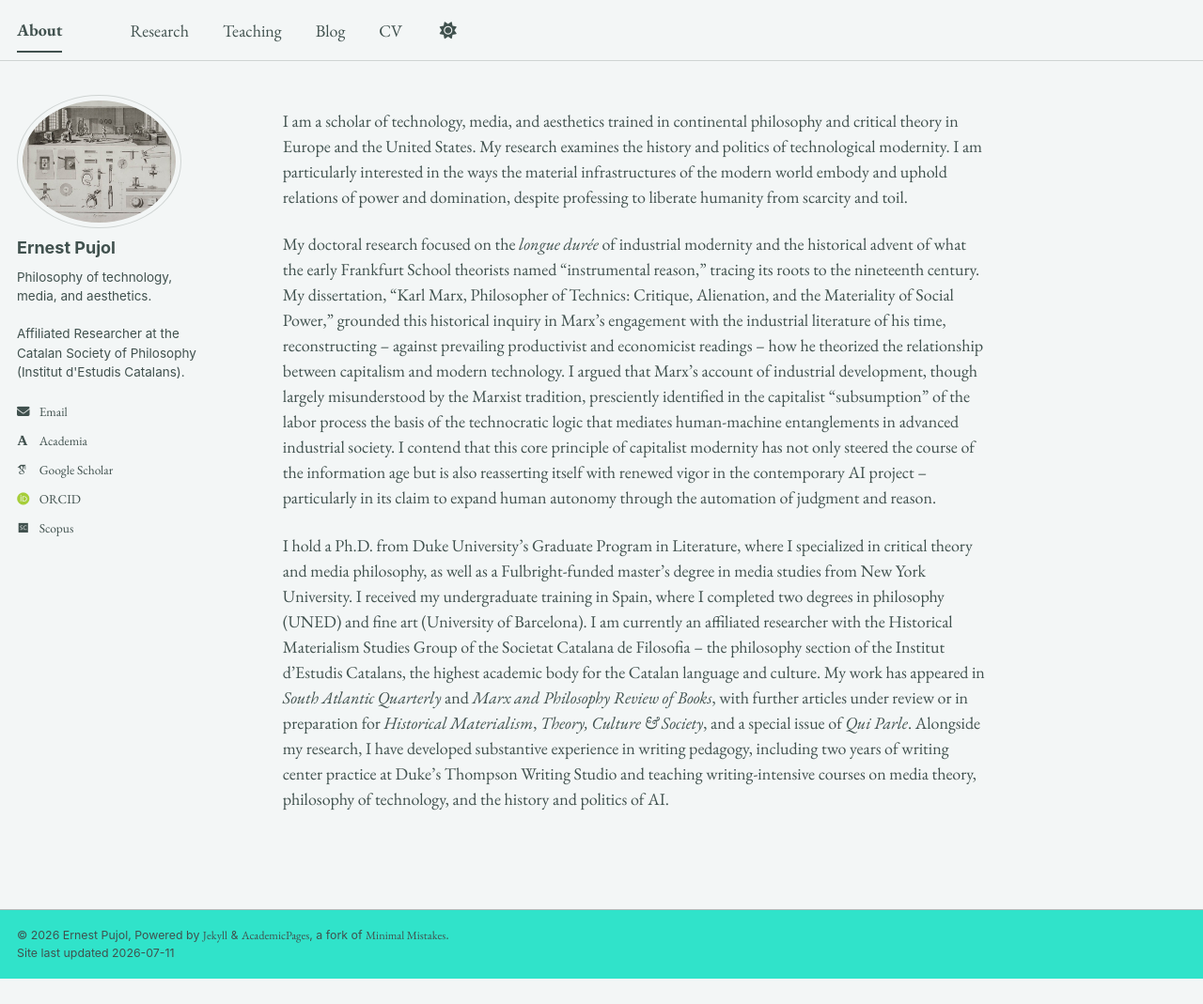
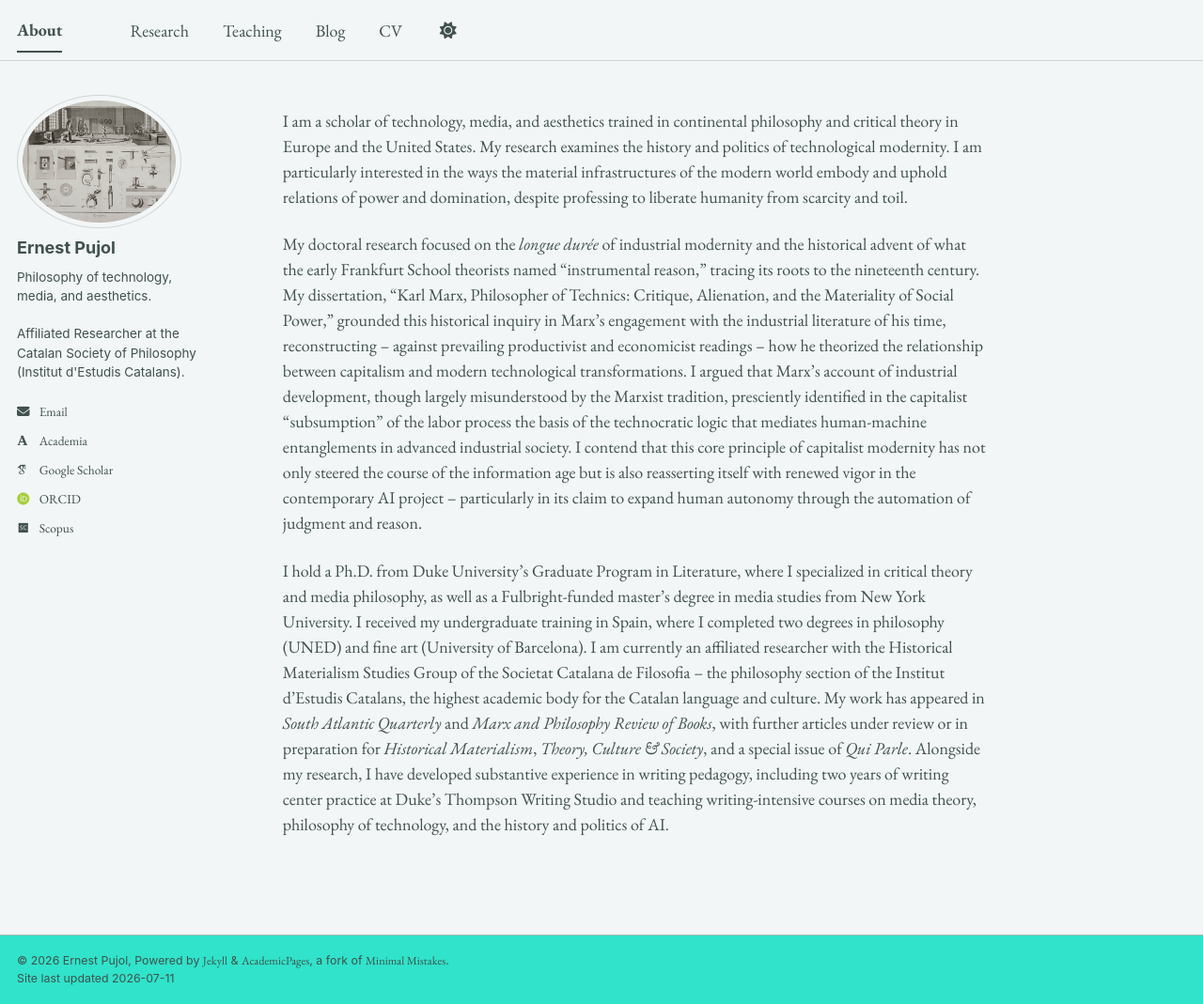
Before and after one commit to epujol90/epujol90.github.io, a Jekyll site: the page built from _pages/about.md, in a window 1280 px wide and 1069 px high. Shown: the whole window at 94% size. Built offline with Jekyll 4.4.1, drawn with Linux system fonts in a browser that asks for light colours; some web fonts are replaced; a script bundle is joined from its source files by our own code; library files that are not in the unit come from our copies.

Commit message:
Update about.md

```diff
--- a/_pages/about.md
+++ b/_pages/about.md
@@ -8,6 +8,6 @@ redirect_from:
 ---
 I am a scholar of technology, media, and aesthetics trained in continental philosophy and critical theory in Europe and the United States. My research examines the history and politics of technological modernity. I am particularly interested in the ways the material infrastructures of the modern world embody and uphold relations of power and domination, despite professing to liberate humanity from scarcity and toil.
 
-My doctoral research focused on the _longue durée_ of industrial modernity and the historical advent of what the early Frankfurt School theorists named "instrumental reason," tracing its roots to the nineteenth century. My dissertation, “Karl Marx, Philosopher of Technics: Critique, Alienation, and the Materiality of Social Power,” grounded this historical inquiry in Marx’s engagement with the industrial literature of his time, reconstructing -- against prevailing productivist and economicist readings -- how he theorized the relationship between capitalism and modern technology. I argued that Marx’s account of industrial development, though largely misunderstood by the Marxist tradition, presciently identified in the capitalist "subsumption" of the labor process the basis of the technocratic logic that mediates human-machine entanglements in advanced industrial society. I contend that this core principle of capitalist modernity has not only steered the course of the information age but is also reasserting itself with renewed vigor in the contemporary AI project -- particularly in its claim to expand human autonomy through the automation of judgment and reason.
+My doctoral research focused on the _longue durée_ of industrial modernity and the historical advent of what the early Frankfurt School theorists named "instrumental reason," tracing its roots to the nineteenth century. My dissertation, “Karl Marx, Philosopher of Technics: Critique, Alienation, and the Materiality of Social Power,” grounded this historical inquiry in Marx’s engagement with the industrial literature of his time, reconstructing -- against prevailing productivist and economicist readings -- how he theorized the relationship between capitalism and modern technological transformations. I argued that Marx’s account of industrial development, though largely misunderstood by the Marxist tradition, presciently identified in the capitalist "subsumption" of the labor process the basis of the technocratic logic that mediates human-machine entanglements in advanced industrial society. I contend that this core principle of capitalist modernity has not only steered the course of the information age but is also reasserting itself with renewed vigor in the contemporary AI project -- particularly in its claim to expand human autonomy through the automation of judgment and reason.
 
 I hold a Ph.D. from Duke University’s Graduate Program in Literature, where I specialized in critical theory and media philosophy, as well as a Fulbright-funded master’s degree in media studies from New York University. I received my undergraduate training in Spain, where I completed two degrees in philosophy (UNED) and fine art (University of Barcelona). I am currently an affiliated researcher with the Historical Materialism Studies Group of the Societat Catalana de Filosofia -- the philosophy section of the Institut d’Estudis Catalans, the highest academic body for the Catalan language and culture. My work has appeared in _South Atlantic Quarterly_ and _Marx and Philosophy Review of Books_, with further articles under review or in preparation for _Historical Materialism_, _Theory, Culture & Society_, and a special issue of _Qui Parle_. Alongside my research, I have developed substantive experience in writing pedagogy, including two years of writing center practice at Duke’s Thompson Writing Studio and teaching writing-intensive courses on media theory, philosophy of technology, and the history and politics of AI.
```
